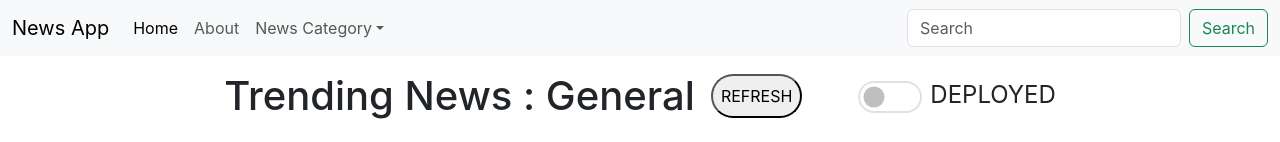
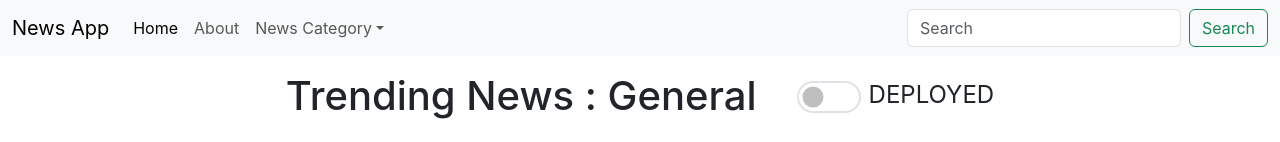
Before and after one commit to prince-kb/NewsMan, a React (Create React App) app: page / in a window 1280 px wide. Shown: the top 142 px of the page. Built offline with nearby package versions, Linux system fonts and the light colour scheme.

Commit message:
Done everything for hosting and hosted successfully

```diff
--- a/src/Components/AllNews.js
+++ b/src/Components/AllNews.js
@@ -353,8 +353,7 @@ export class AllNews extends Component {
       <div className="container"  >
           <div className="container d-flex justify-content-center align-items-center">
           <h1 className="text-center my-3">Trending News : {this.capitalizer(this.props.category)}</h1>
-          <button style={{marginRight : "2vh" ,marginLeft: "2vh",borderRadius: "12vh",padding : "1vh",fontSize : "2vh"}} onClick={this.refr}>REFRESH</button>
-          <div className="form-check form-switch d-flex justify-content-center align-items-center">
+          {!this.state.deployed && <button style={{marginRight : "2vh" ,marginLeft: "2vh",borderRadius: "12vh",padding : "1vh",fontSize : "2vh"}} onClick={this.refr}>REFRESH</button>}          <div className="form-check form-switch d-flex justify-content-center align-items-center">
             <input style={{marginRight : "2vh" ,marginLeft: "2vh",transform : "scale(2)"}} className="form-check-input " type="checkbox" role="switch" id="ccc" onChange={this.depl}/>
             <label style={{marginLeft: "1vh",fontSize : "3vh"}} className="form-check-label" htmlFor="ccc">DEPLOYED</label>
           </div>
```
